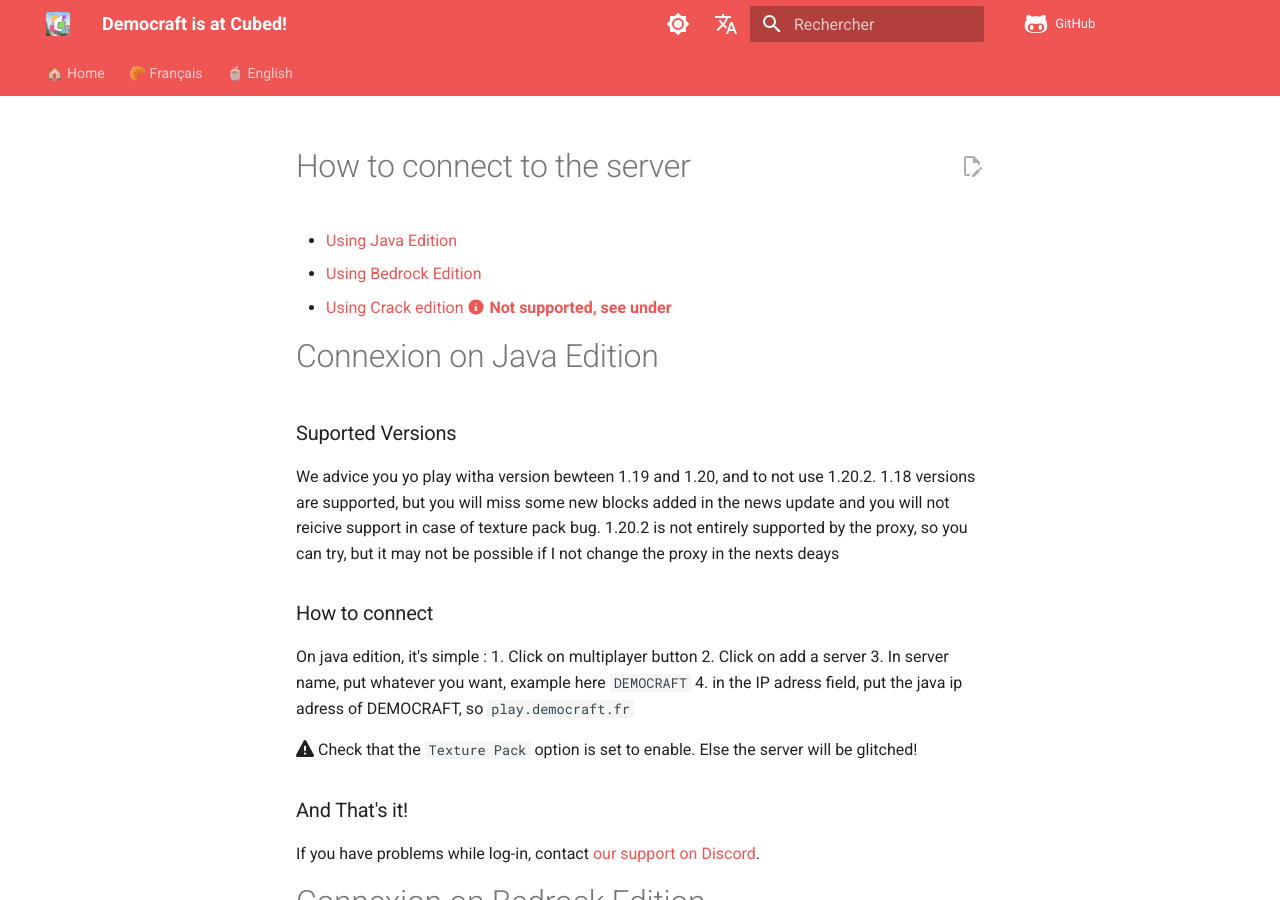
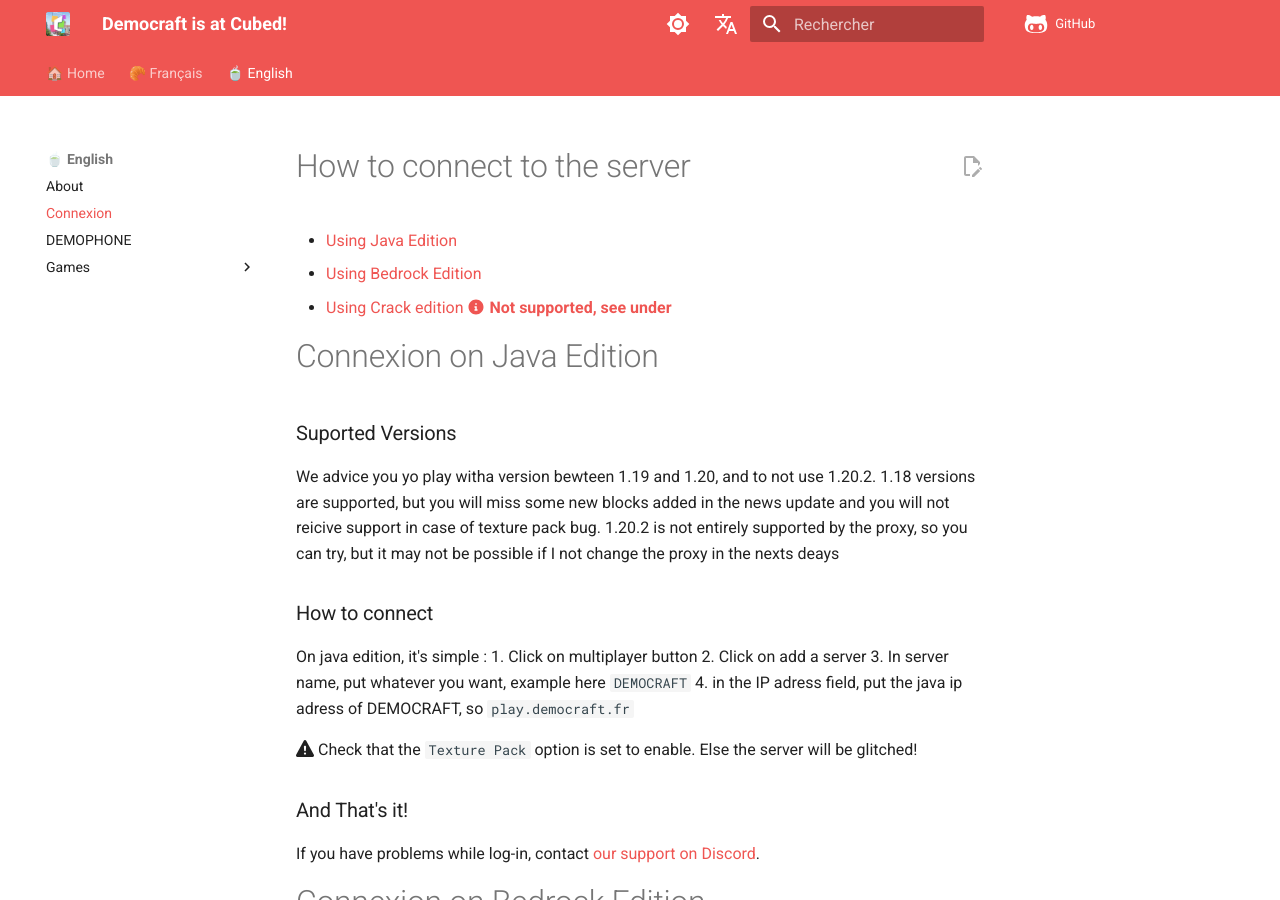
Before and after one commit to democraftmc/cubed-doc, an MkDocs documentation site: the page built from docs/docs/en/connexion.md, in a window 1280 px wide and 900 px high. Built offline with MkDocs 1.6.1 and Material for MkDocs 9.7.7, drawn with Linux system fonts in a browser that asks for light colours; comment, search, counter and statistics services are not loaded; some of the changed lines change nothing that is shown.

Commit message:
Update mkdocs.yml

```diff
--- a/docs/mkdocs.yml
+++ b/docs/mkdocs.yml
@@ -58,6 +58,8 @@
       - À Propos: fr/index.md
   - 🍵 English:
       - About: en/index.md
+      - Connexion: en/connexion.md
+      - DEMOPHONE: en/phone.md
       - Games:
           - BedWars: en/bedwars.md
           - SkyWars: en/skywars.md
```
